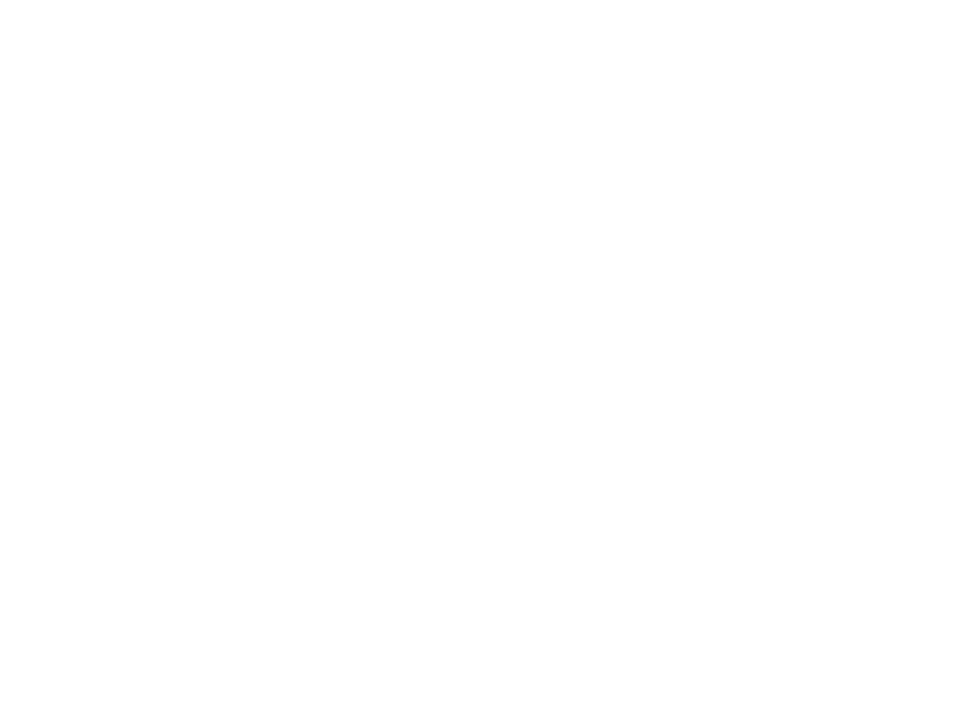
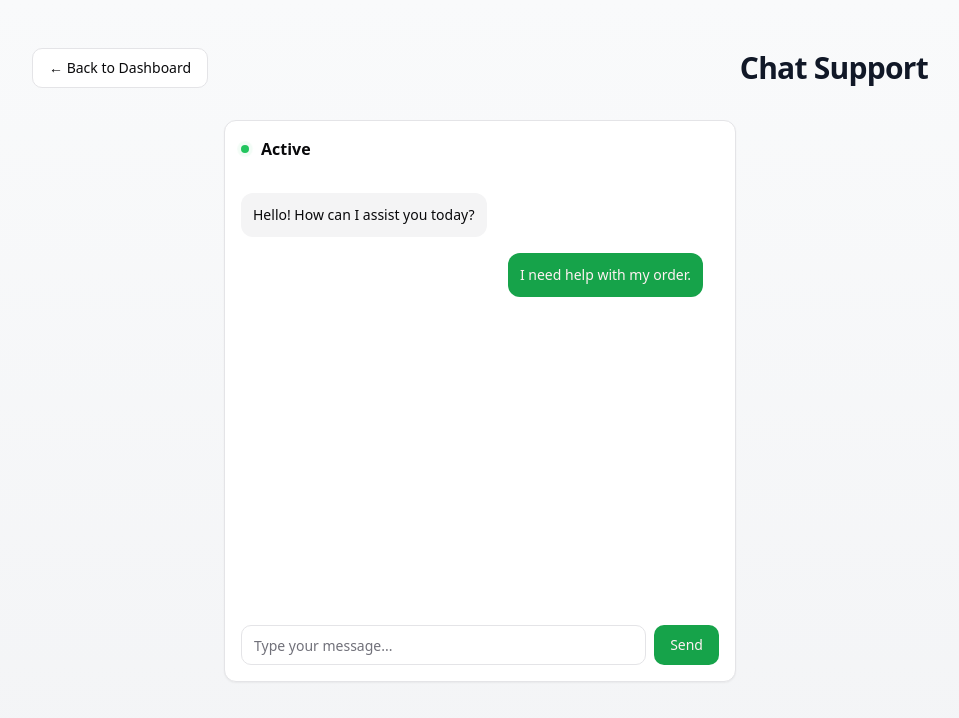
Before and after one commit to Jensinjames/conversational-nourishment, a React (Vite) app: page /chat in a window 1280 px wide. Before the commit this address had no page. Shown: the top 718 px of the page, without its empty margins (160-1119 px from the left). Built offline with nearby package versions, Linux system fonts and the light colour scheme.

Commit message:
Add additional page view
Implement an additional page view as requested.
[skip gpt_engineer]

```diff
--- a/src/App.tsx
+++ b/src/App.tsx
@@ -4,6 +4,7 @@ import { TooltipProvider } from "@/components/ui/tooltip";
 import { QueryClient, QueryClientProvider } from "@tanstack/react-query";
 import { BrowserRouter, Routes, Route } from "react-router-dom";
 import Index from "./pages/Index";
+import Chat from "./pages/Chat";
 
 const queryClient = new QueryClient();
 
@@ -15,6 +16,7 @@ const App = () => (
       <BrowserRouter>
         <Routes>
           <Route path="/" element={<Index />} />
+          <Route path="/chat" element={<Chat />} />
         </Routes>
       </BrowserRouter>
     </TooltipProvider>
--- /dev/null
+++ b/src/pages/Chat.tsx
@@ -0,0 +1,23 @@
+import { ChatInterface } from "@/components/ChatInterface";
+import { Button } from "@/components/ui/button";
+import { Link } from "react-router-dom";
+
+const Chat = () => {
+  return (
+    <div className="min-h-screen bg-gradient-to-b from-gray-50 to-gray-100 py-12 px-4 sm:px-6 lg:px-8">
+      <div className="max-w-4xl mx-auto space-y-8">
+        <div className="flex justify-between items-center">
+          <Link to="/">
+            <Button variant="outline">← Back to Dashboard</Button>
+          </Link>
+          <h1 className="text-3xl font-bold tracking-tight text-gray-900">
+            Chat Support
+          </h1>
+        </div>
+        <ChatInterface />
+      </div>
+    </div>
+  );
+};
+
+export default Chat;
--- a/src/pages/Index.tsx
+++ b/src/pages/Index.tsx
@@ -2,7 +2,9 @@ import { useState } from "react";
 import { VoiceControl } from "@/components/VoiceControl";
 import { OrderSummary } from "@/components/OrderSummary";
 import { CustomerInfo } from "@/components/CustomerInfo";
-import { ChatInterface } from "@/components/ChatInterface";
+import { Button } from "@/components/ui/button";
+import { Link } from "react-router-dom";
+import { MessageCircle } from "lucide-react";
 
 const Index = () => {
   const [orderDetails] = useState({
@@ -44,7 +46,14 @@ const Index = () => {
               total={orderDetails.total}
               onGenerateReceipt={handleGenerateReceipt}
             />
-            <ChatInterface />
+            <div className="flex justify-center">
+              <Link to="/chat">
+                <Button className="w-full" size="lg">
+                  <MessageCircle className="mr-2" />
+                  Open Chat Support
+                </Button>
+              </Link>
+            </div>
           </div>
         </div>
       </div>
```
